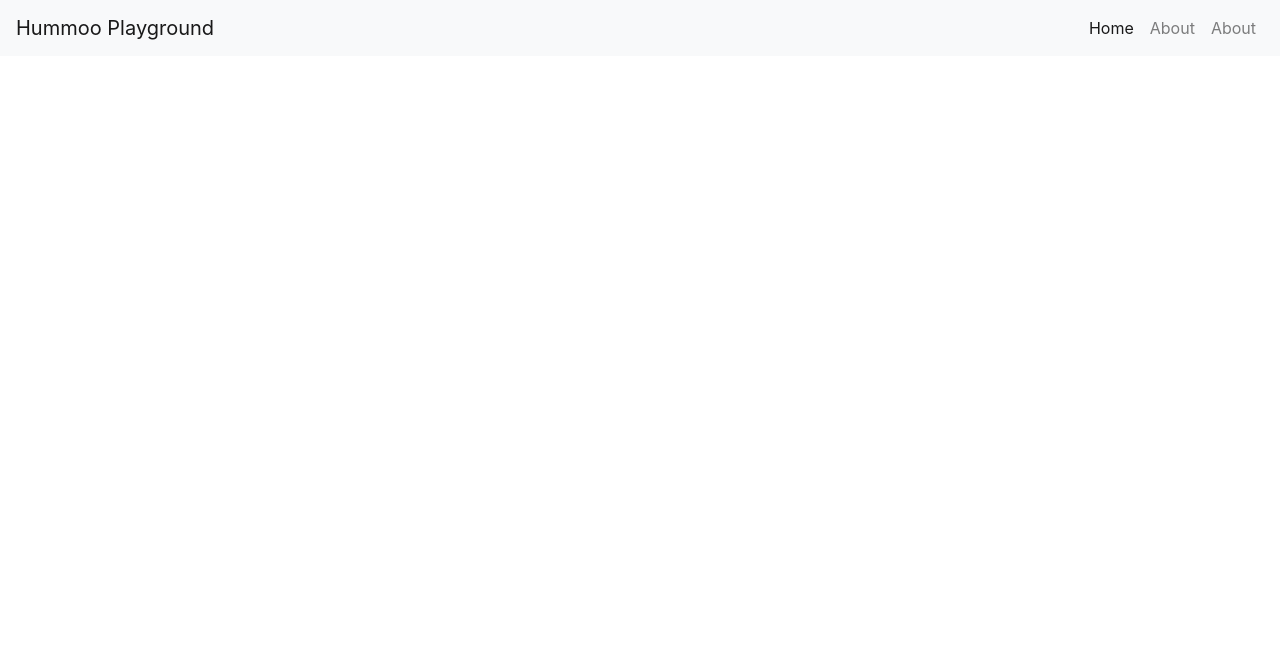
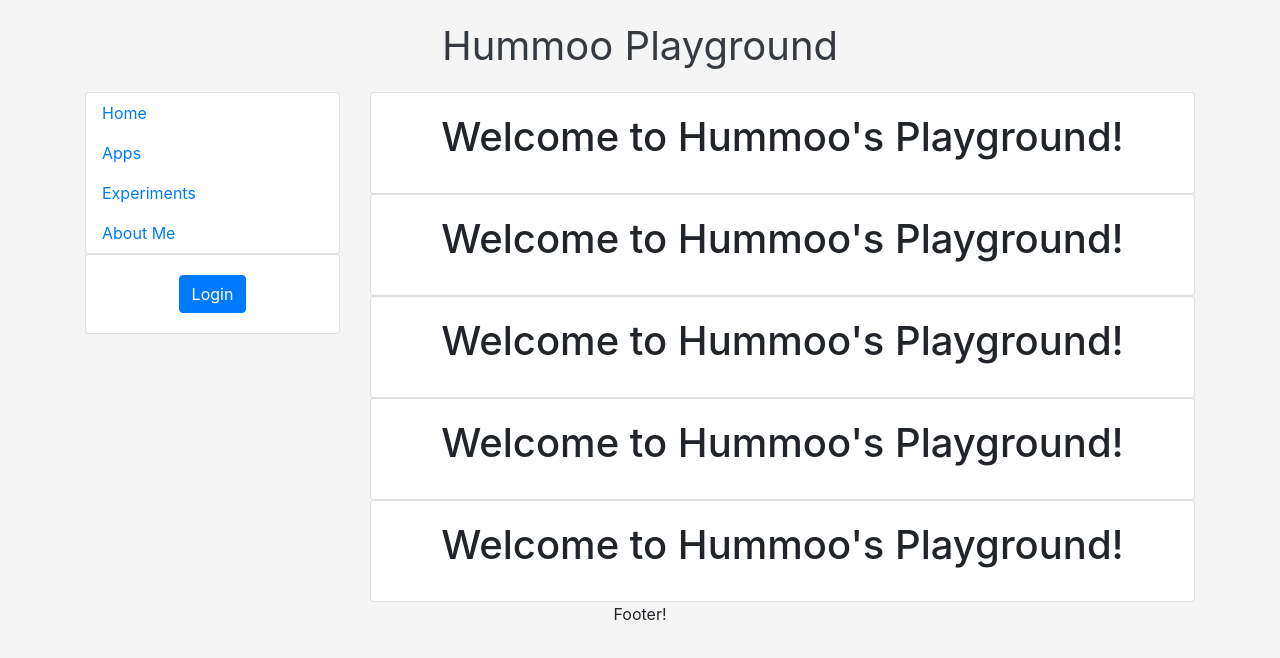
Before and after one commit to tagdanai/playground, an Angular app: page / in a window 1280 px wide. Shown: the top 658 px of the page. Built offline with nearby package versions, Linux system fonts and the light colour scheme.

Commit message:
add main layout

```diff
--- a/src/app/app.component.html
+++ b/src/app/app.component.html
@@ -1,20 +1,66 @@
-<nav class="navbar navbar-expand-lg navbar-light bg-light">
-  <a class="navbar-brand" href="#">Hummoo Playground</a>
-  <button class="navbar-toggler" type="button" data-toggle="collapse" data-target="#navbarSupportedContent" aria-controls="navbarSupportedContent" aria-expanded="false" aria-label="Toggle navigation">
-    <span class="navbar-toggler-icon"></span>
-  </button>
-
-  <div class="collapse navbar-collapse" id="navbarSupportedContent">
-    <ul class="navbar-nav ml-auto">
-      <li class="nav-item active">
-        <a class="nav-link" href="#">Home <span class="sr-only">(current)</span></a>
+<div class="container-fluid">
+  <header class="py-3">
+    <div class="row flex-nowrap justify-content-between align-items-center">
+      <div class="col-12 text-center">
+        <a class="text-dark" style="font-size: 2.5rem">Hummoo Playground</a>
+      </div>
+    </div>
+  </header>
+  <main class="container">
+    <div class="row">
+      <div class="col-md-3 d-none d-md-block">
+        <nav #sidebar class="card">
+          <ul class="nav flex-column">
+            <li class="nav-item">
+              <a class="nav-link active" href="#">Home <span class="sr-only">(current)</span></a>
             </li>
             <li class="nav-item">
-        <a class="nav-link" href="#">About</a>
+              <a class="nav-link" href="#">Apps</a>
             </li>
             <li class="nav-item">
-        <a class="nav-link" href="#">About</a>
+              <a class="nav-link" href="#">Experiments</a>
+            </li>
+            <li class="nav-item">
+              <a class="nav-link" href="#">About Me</a>
             </li>
           </ul>
+        </nav>
+        <div class="card">
+          <div class="card-body text-center">
+            <a href="#" class="btn btn-primary">Login</a>
           </div>
-</nav>
+        </div>
+      </div>
+      <div class="col-md-9">
+        <div class="card">
+          <div class="card-body text-center">
+            <h1 class="card-title">Welcome to Hummoo's Playground!</h1>
+          </div>
+        </div>
+        <div class="card">
+          <div class="card-body text-center">
+            <h1 class="card-title">Welcome to Hummoo's Playground!</h1>
+          </div>
+        </div>
+        <div class="card">
+          <div class="card-body text-center">
+            <h1 class="card-title">Welcome to Hummoo's Playground!</h1>
+          </div>
+        </div>
+        <div class="card">
+          <div class="card-body text-center">
+            <h1 class="card-title">Welcome to Hummoo's Playground!</h1>
+          </div>
+        </div>
+        <div class="card">
+          <div class="card-body text-center">
+            <h1 class="card-title">Welcome to Hummoo's Playground!</h1>
+          </div>
+        </div>
+      </div>
+    </div>
+  </main>
+  <footer class="text-center">
+    Footer!
+  </footer>
+</div>
--- a/src/styles.scss
+++ b/src/styles.scss
@@ -1 +1,4 @@
 /* You can add global styles to this file, and also import other style files */
+body {
+  background-color: whitesmoke;
+}
```
Lines whose indentation alone changed are shown as unchanged.
